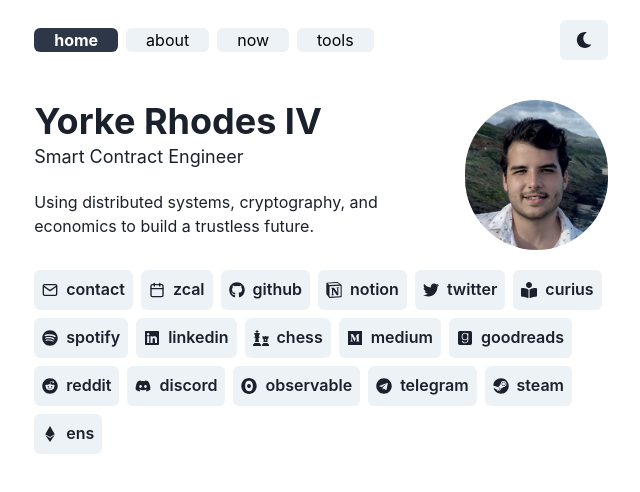
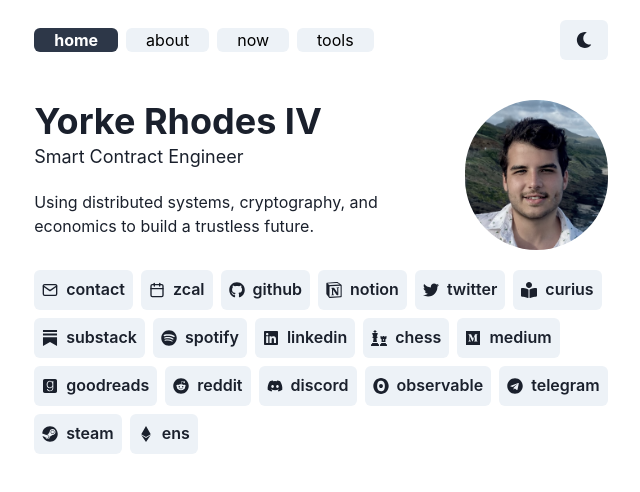
Before and after one commit to yorhodes/website, a Next.js app: page / in a window 1280 px wide. Shown: the top 492 px of the page, without its empty margins (319-959 px from the left). Built offline with nearby package versions, Linux system fonts and the light colour scheme.

Commit message:
Add substack profile link

```diff
--- a/data/socials.ts
+++ b/data/socials.ts
@@ -14,7 +14,7 @@
   FaTwitter,
 } from "react-icons/fa";
 import { FiCalendar, FiMail } from "react-icons/fi";
-import { SiNotion, SiObservable } from 'react-icons/si';
+import { SiNotion, SiObservable, SiSubstack } from 'react-icons/si';
 import { Social } from "../components/footer";
 
 export const socials: Social[] = [
@@ -47,6 +47,11 @@
     href: "https://curius.app/yorke-rhodes-iv",
     icon: FaBookReader, // TODO: replace with custom icon
     text: "curius"
+  },
+  {
+    href: "https://substack.com/profile/5470140-yorke-rhodes-iv",
+    icon: SiSubstack,
+    text: "substack"
   },
   {
     href: "https://open.spotify.com/user/1244236872",
```
